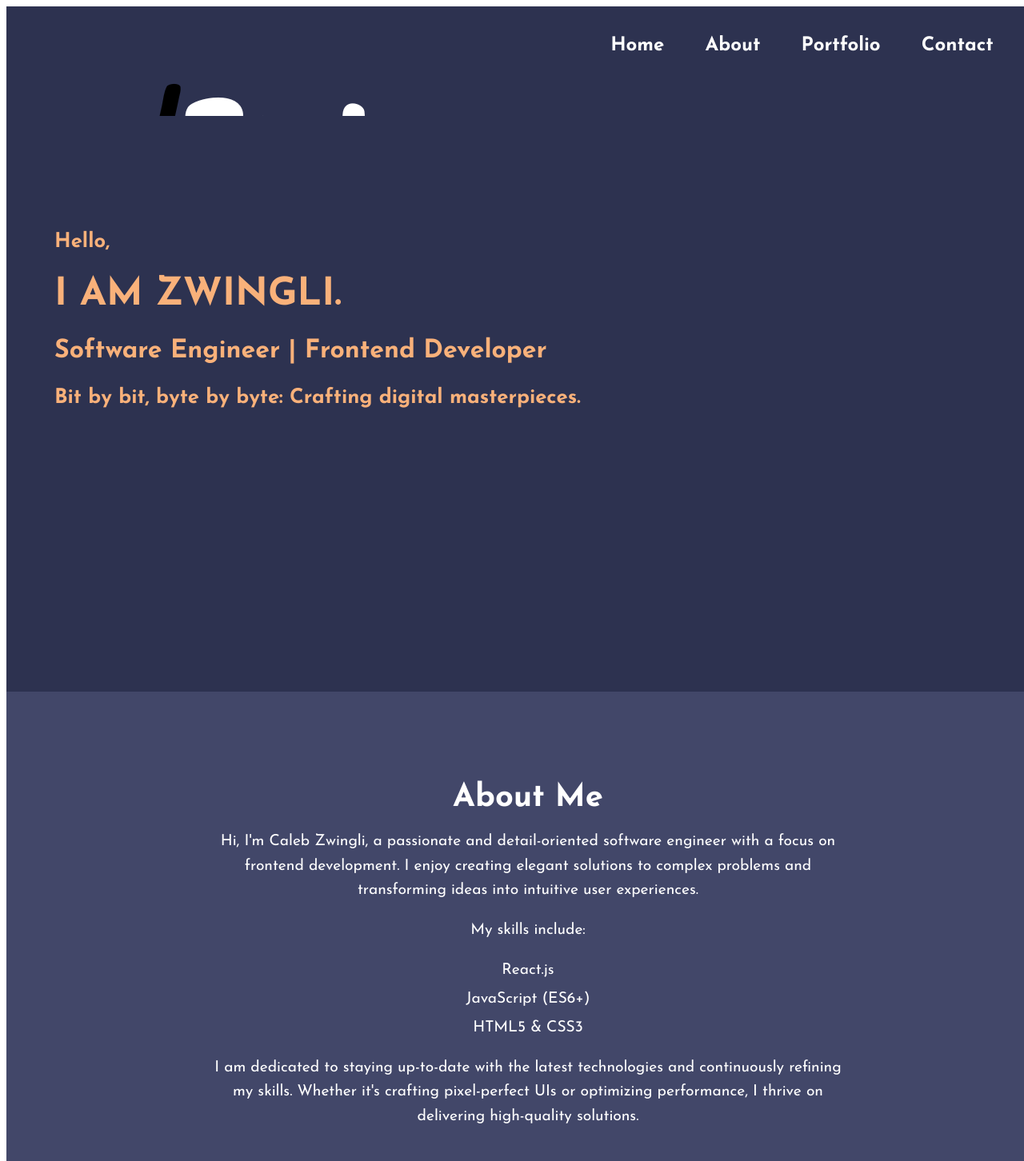
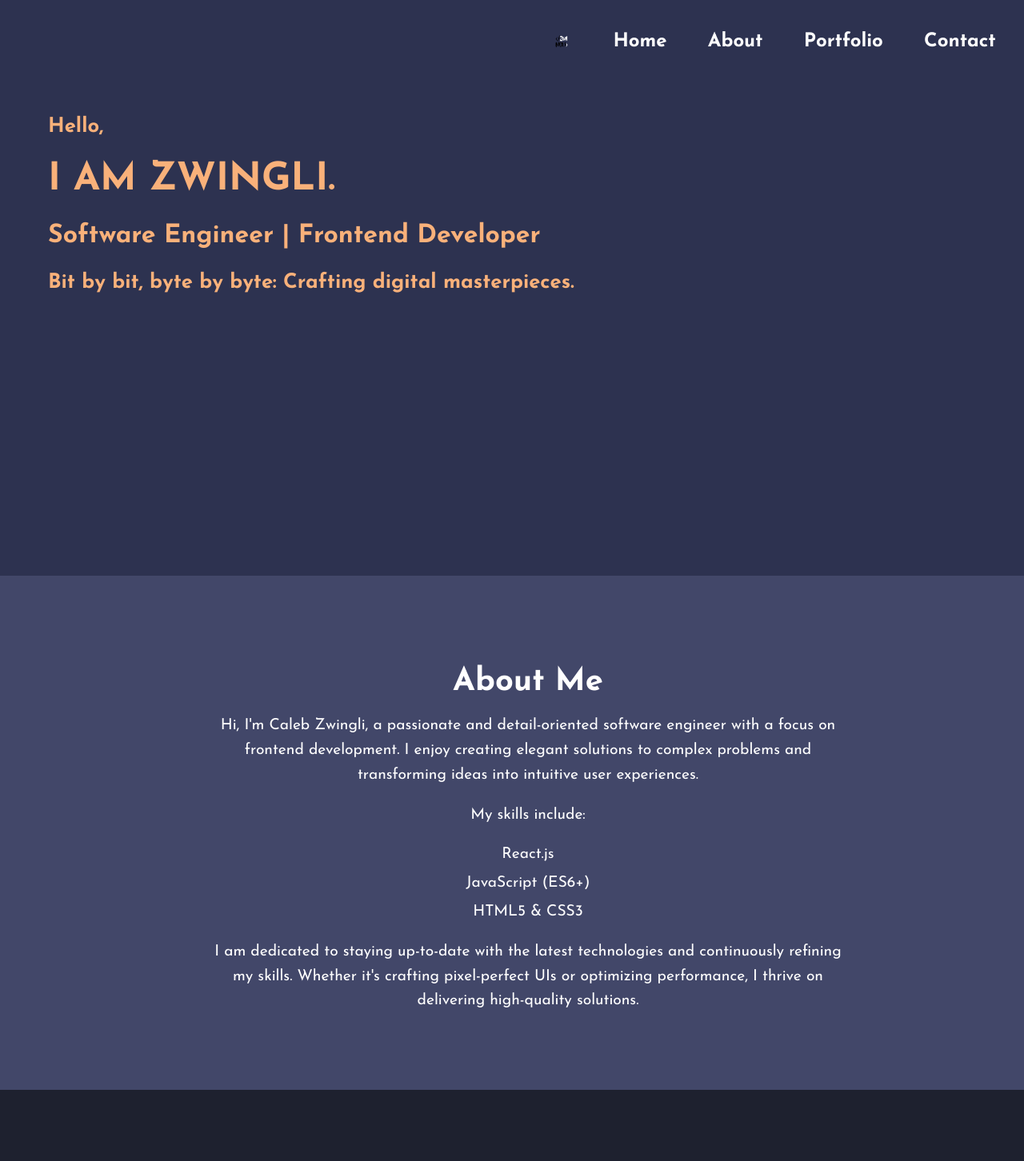
Before and after one commit to ZwingliCaleb/portfolio, a React (Create React App) app: page / in a window 1280 px wide. Shown: the top 1452 px of the page at 80% size. Built offline with nearby package versions, Linux system fonts and the light colour scheme.

Commit message:
More work on my smooth scroll

```diff
--- a/src/components/About/About.js
+++ b/src/components/About/About.js
@@ -5,7 +5,7 @@ import './About.scss'; // Import your styles
 
 const About = () => {
   return (
-    <section id="about" className="about-container">
+    <section id="About" className="about-container">
       <div className="about-content">
         <h2>About Me</h2>
         <p>
--- a/src/components/About/About.scss
+++ b/src/components/About/About.scss
@@ -3,7 +3,7 @@
 .about-container {
     background-color: #424769;
     padding: 80px 20px;
-    height: 100vh;
+    height: 100%;
     color: white;
     width: 100%;
   }
--- a/src/components/Contact/Contact.js
+++ b/src/components/Contact/Contact.js
@@ -3,7 +3,7 @@ import ContactForm from '../ContactForm/ContactForm';
 import './Contact.scss';
 const Contact = () => {
   return (
-    <div className = "contact-container">
+    <div className = "contact-container" id="Contact">
       <div className="contact">
         <h1>Get in touch!</h1>
         <ContactForm />
--- a/src/components/Contact/Contact.scss
+++ b/src/components/Contact/Contact.scss
@@ -5,7 +5,7 @@
     height: 100vh;
     background-color: #676f9D;
     color: white;
-    width: 100%;
+    width: 100vw;
 }
 
 .contact {
@@ -13,8 +13,8 @@
     width: 100%;
     padding: 20px;
     box-shadow: 0 0 10px 0 rgba(0, 0, 0, 0.1);
-    border-radius: 10px;
-    background-color: #002E59;
+    border-radius: 4px;
+    background-color: #2D3250;
     text-align: center;
 
     h1 {
--- a/src/components/ContactForm/ContactForm.scss
+++ b/src/components/ContactForm/ContactForm.scss
@@ -1,41 +1,45 @@
 form {
     display: flex;
     flex-direction: column;
-    max-width: 400px;
+    max-width: 300px;
     margin: 0 auto;
+    align-items: center;
 
     label {
       margin-bottom: 12px;
       font-weight: bold;
-      font-size: 1.1rem;
+      font-size: 1.0rem;
     }
 
     input,
     textarea {
       padding: 8px;
-      margin-bottom: 16px;
+      margin-bottom: 12px;
       border: 1px solid ;
-      border-radius: 4px;
-      background-color: #359FCD;
+      border-radius: 2px;
+      background-color: #ffffff;
+      font-family: "Josefin Sans", sans-serif;
+      width:fit-content;
     }
 
     textarea {
       resize: none;
       width: 384px;
-      height: 200px;
+      height: 160px;
+      align-content: center;
     }
 
     button {
-      background-color: black;
-      color: #f9b17a;
+      background-color: #f9b17a;
+      color: black;
       font-family: "Josefin Sans", sans-serif;
-      padding: 14px;
+      padding: 12px;
       border: none;
-      border-radius: 10px;
-      width: 200px;
+      border-radius: 12px;
+      width: 160px;
       cursor: pointer;
       margin: 0 auto;
-      font-size: 1.1rem;
-      font-weight:800;
+      font-size: 1.0rem;
+      font-weight: 900;
     }
   }
--- a/src/components/Header/Header.js
+++ b/src/components/Header/Header.js
@@ -8,9 +8,7 @@ function Header() {
       <header className="header">
         <nav>
             <ul>
-              <div className="logo">
-                <li><Link to="img" smooth={true} duration={500}><img src={logo} alt="logo" /></Link></li>
-              </div>
+            <li><Link to="img" smooth={true} duration={500}><img src={logo} alt="logo" className="logo"/></Link></li>
             <li><Link to="Home" smooth={true} duration={500}>Home</Link></li>
             <li><Link to="About" smooth={true} duration={500}>About</Link></li>
             <li><Link to="Portfolio" smooth={true} duration={500}>Portfolio</Link></li>
--- a/src/components/Header/Header.scss
+++ b/src/components/Header/Header.scss
@@ -1,31 +1,32 @@
-// Header.scss
 @import "./src/App";
 
 header {
   background-color: #2d3250;
   color: white;
-    padding: 1.3rem;
-    //position: fixed;
-    top: 10;
+  padding: 1.0rem;
+  position: fixed;
+  top: 0;
   width: 100%;
   z-index: 1000;
+  height: 5vh;
 
   .logo {
     margin-right: auto;
-       height: 60px;
+    height: 20px;
     padding: 0.1rem 0.2rem 0.1rem 0.2rem;
+    padding-top: -10px;
   }
 
   nav {
     ul {
       list-style-type: none;
-        margin: 2;
-        padding: 0;
+      margin: 0; // Corrected margin value
+      padding-top: 24px;
       display: flex;
       justify-content: flex-end;
 
       li {
-          margin-right:3.2rem;
+        margin-right: 3.2rem;
 
         a {
           text-decoration: none;
--- a/src/components/HeroSection/HeroSection.js
+++ b/src/components/HeroSection/HeroSection.js
@@ -3,7 +3,7 @@ import './HeroSection.scss';
 
 const HeroSection = () => {
   return (
-    <div className="hero-container">
+    <div className="hero-container" id="Home">
       <h3>Hello,</h3>
       <h1>I AM ZWINGLI.</h1>
       <h2>Software Engineer | Frontend Developer</h2>
--- a/src/components/Portfolio/Portfolio.js
+++ b/src/components/Portfolio/Portfolio.js
@@ -5,7 +5,7 @@ import './Portfolio.scss'; // Import your styles
 
 const Portfolio = () => {
   return (
-    <section id="portfolio" className="portfolio-container">
+    <section id="Portfolio" className="portfolio-container">
       <h2 className="portfolio-header">Portfolio</h2>
 
      <div className="portfolio-sections">
--- a/src/global.scss
+++ b/src/global.scss
@@ -1,5 +1,5 @@
 // src/global.scss
 body {
     font-family: "Josefin Sans", sans-serif;
-    /* Add any additional global styles here */
+    margin: 0;
   }
```
Lines whose indentation alone changed are shown as unchanged.
